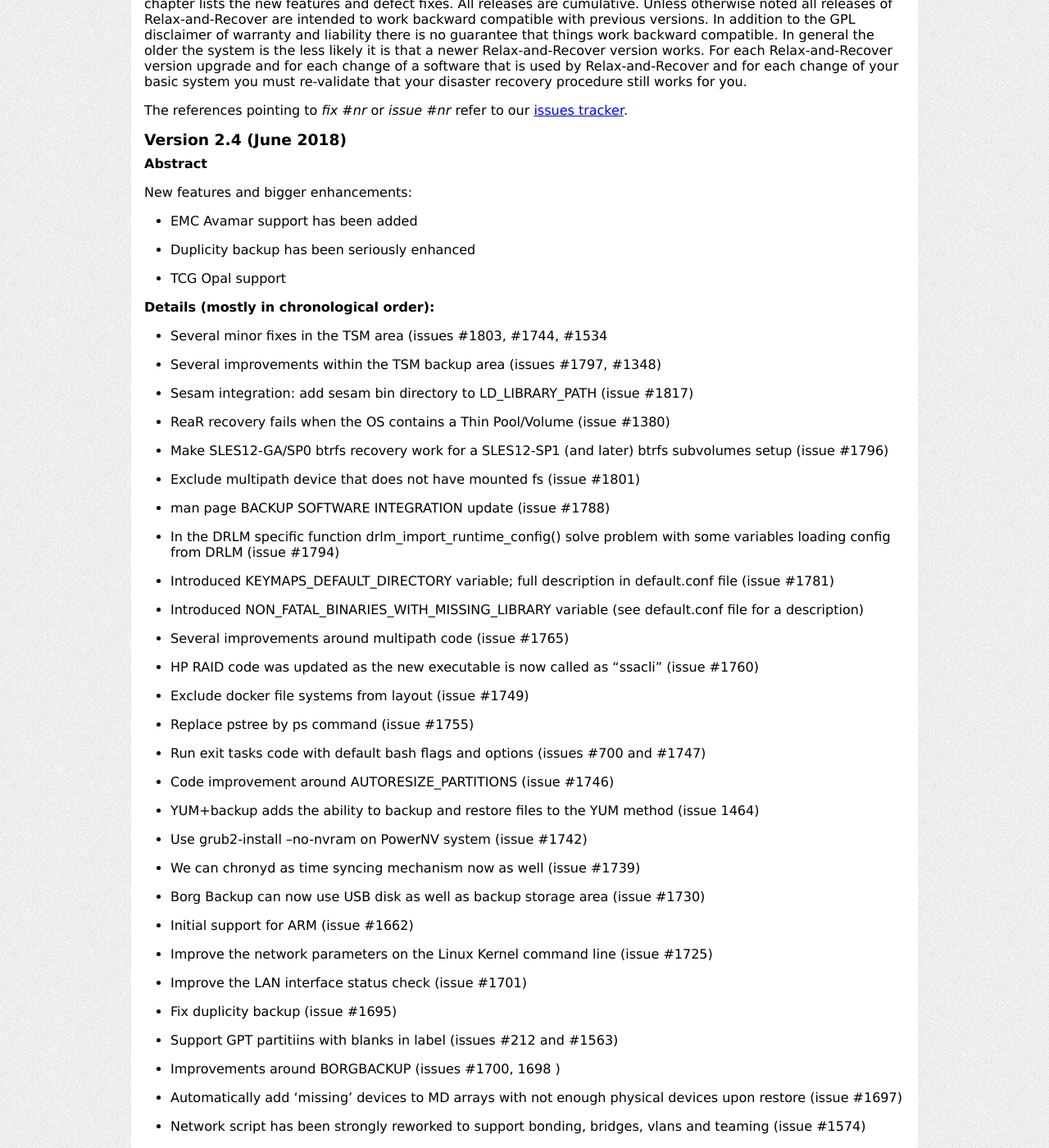
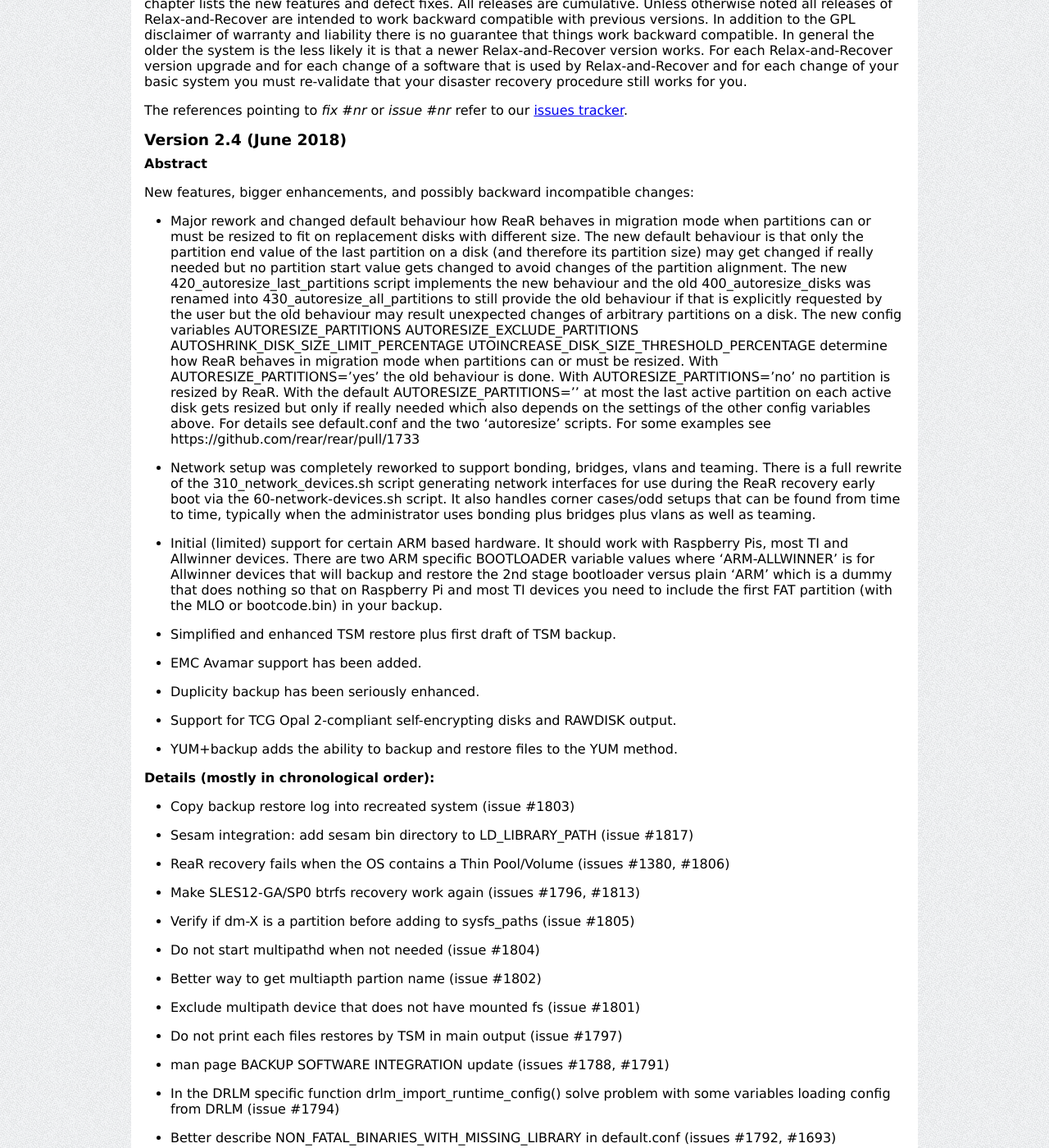
Before and after one commit to rear/rear.github.com, a Jekyll site: the page built from documentation/release-notes-2-4.md, in a window 1280 px wide and 1400 px high, scrolled down 2857 px. Shown: the whole window at 82% size. Built offline with Jekyll 4.4.1, drawn with Linux system fonts in a browser that asks for light colours; comment, search, counter and statistics services are not loaded; some of the changed text lies outside the part shown.

Commit message:
Further enhanced release-notes-2-4.md

```diff
--- a/documentation/release-notes-2-4.md
+++ b/documentation/release-notes-2-4.md
@@ -177,53 +177,119 @@
 
 #### Abstract
 
-New features and bigger enhancements:
+New features, bigger enhancements, and possibly backward incompatible changes:
 
-* EMC Avamar support has been added
+* Major rework and changed default behaviour how ReaR behaves
+in migration mode when partitions can or must be resized
+to fit on replacement disks with different size.
+The new default behaviour is that only the partition end value
+of the last partition on a disk (and therefore its partition size)
+may get changed if really needed but no partition start value
+gets changed to avoid changes of the partition alignment.
+The new 420_autoresize_last_partitions script implements
+the new behaviour and the old 400_autoresize_disks was
+renamed into 430_autoresize_all_partitions to still provide
+the old behaviour if that is explicitly requested by the user
+but the old behaviour may result unexpected changes
+of arbitrary partitions on a disk.
+The new config variables AUTORESIZE_PARTITIONS
+AUTORESIZE_EXCLUDE_PARTITIONS
+AUTOSHRINK_DISK_SIZE_LIMIT_PERCENTAGE
+UTOINCREASE_DISK_SIZE_THRESHOLD_PERCENTAGE
+determine how ReaR behaves in migration mode
+when partitions can or must be resized.
+With AUTORESIZE_PARTITIONS='yes' the old behaviour is done.
+With AUTORESIZE_PARTITIONS='no' no partition is resized by ReaR.
+With the default AUTORESIZE_PARTITIONS='' at most the last active
+partition on each active disk gets resized but only if really needed
+which also depends on the settings of the other config variables above.
+For details see default.conf and the two 'autoresize' scripts.
+For some examples see https://github.com/rear/rear/pull/1733
 
-* Duplicity backup has been seriously enhanced
+* Network setup was completely reworked to support bonding, bridges, vlans and teaming.
+There is a full rewrite of the 310_network_devices.sh script generating network interfaces
+for use during the ReaR recovery early boot via the 60-network-devices.sh script.
+It also handles corner cases/odd setups that can be found from time to time,
+typically when the administrator uses bonding plus bridges plus vlans as well as teaming.
 
-* TCG Opal support
+* Initial (limited) support for certain ARM based hardware.
+It should work with Raspberry Pis, most TI and Allwinner devices.
+There are two ARM specific BOOTLOADER variable values where
+'ARM-ALLWINNER' is for Allwinner devices that will backup and restore the 2nd stage bootloader
+versus plain 'ARM' which is a dummy that does nothing so that on Raspberry Pi and most TI devices
+you need to include the first FAT partition (with the MLO or bootcode.bin) in your backup.
+
+* Simplified and enhanced TSM restore plus first draft of TSM backup.
+
+* EMC Avamar support has been added.
+
+* Duplicity backup has been seriously enhanced.
+
+* Support for TCG Opal 2-compliant self-encrypting disks and RAWDISK output.
+
+* YUM+backup adds the ability to backup and restore files to the YUM method.
 
 #### Details (mostly in chronological order):
 
-* Several minor fixes in the TSM area (issues #1803, #1744, #1534
-
-* Several improvements within the TSM backup area (issues #1797, #1348)
+* Copy backup restore log into recreated system (issue #1803)
 
 * Sesam integration: add sesam bin directory to LD_LIBRARY_PATH (issue #1817)
 
-* ReaR recovery fails when the OS contains a Thin Pool/Volume (issue #1380)
+* ReaR recovery fails when the OS contains a Thin Pool/Volume (issues #1380, #1806)
 
-* Make SLES12-GA/SP0 btrfs recovery work for a SLES12-SP1 (and later) btrfs subvolumes setup (issue #1796)
+* Make SLES12-GA/SP0 btrfs recovery work again (issues #1796, #1813)
+
+* Verify if dm-X is a partition before adding to sysfs_paths (issue #1805)
+
+* Do not start multipathd when not needed (issue #1804)
+
+* Better way to get multiapth partion name (issue #1802)
 
 * Exclude multipath device that does not have mounted fs (issue #1801)
 
-* man page BACKUP SOFTWARE INTEGRATION update (issue #1788)
+* Do not print each files restores by TSM in main output (issue #1797)
+
+* man page BACKUP SOFTWARE INTEGRATION update (issues #1788, #1791)
 
 * In the DRLM specific function drlm_import_runtime_config() solve problem with some variables loading config from DRLM (issue #1794)
 
-* Introduced KEYMAPS_DEFAULT_DIRECTORY variable; full description in default.conf file (issue #1781)
+* Better describe NON_FATAL_BINARIES_WITH_MISSING_LIBRARY in default.conf (issues #1792, #1693)
 
-* Introduced NON_FATAL_BINARIES_WITH_MISSING_LIBRARY variable (see default.conf file for a description)
+* Introduced KEYMAPS_DEFAULT_DIRECTORY and KEYMAP variables, see the default.conf file (issues #1781, #1787)
 
-* Several improvements around multipath code (issue #1765)
+* Fix multipath partition replacement and multipath partition naming (issue #1765)
+
+* Skip LUKS encrypted disks when guessing bootloader (issue #1779)
+
+* First draft of TSM backup (issue #1348)
 
 * HP RAID code was updated as the new executable is now called as "ssacli" (issue #1760)
 
 * Exclude docker file systems from layout (issue #1749)
 
-* Replace pstree by ps command (issue #1755)
+* Added migation mode confirmation at beginning of finalize stage (issue #1758)
 
-* Run exit tasks code with default bash flags and options (issues #700 and #1747)
+* Show descendant processes PIDs with their commands in the log via pstree or ps as fallback (issues #1755, #1756)
 
-* Code improvement around AUTORESIZE_PARTITIONS (issue #1746)
+* Check for 'Hah!IdontNeedEFI' GUID number for a GPT BIOS boot partition (issues #1752, #1754, #1780)
 
-* YUM+backup adds the ability to backup and restore files to the YUM method (issue 1464)
+* Fixed invalid reported return code (always 0) upon NBU restoration failure (issue #1751)
 
-* Use grub2-install --no-nvram on PowerNV system (issue #1742)
+* Run exit tasks code with default bash flags and options (issues #700, #1747, #1748)
 
-* We can chronyd as time syncing mechanism now as well (issue #1739)
+* Major rework and changed default behaviour regarding AUTORESIZE_PARTITIONS (issues #102, #1731, #1733, #1746)
+
+* YUM+backup adds the ability to backup and restore files to the YUM method (issues #1464, #1740)
+
+* Add dbus user and group by default (issues #1710, #1743)
+
+* Add gsk libs to TSM_LD_LIBRARY_PATH (issue #1744)
+
+* Use 'grub2-install --no-nvram' on PowerNV system (issue #1742)
+
+* We can use chronyd as time syncing mechanism now as well (issue #1739)
+
+* Trace and fix broken symbolic links in rootfs (issues #1638, #1734)
 
 * Borg Backup can now use USB disk as well as backup storage area (issue #1730)
 
@@ -231,23 +297,37 @@
 
 * Improve the network parameters on the Linux Kernel command line (issue #1725)
 
-* Improve the LAN interface status check (issue #1701)
+* Clean termination of descendant processes (issues #1712, #1720)
+
+* Simpler and more fail-safe SLE btrfs-example.conf files (issues #1714, #1716)
+
+* Use a fallback to get interface state using the 'carrier' status (issues #1701, #1719)
 
 * Fix duplicity backup (issue #1695)
 
-* Support GPT partitiins with blanks in label (issues #212 and #1563)
+* Include Bareos plugin directory to make bareos-fd start reliably (issues #1692, #1708)
 
-* Improvements around BORGBACKUP (issues #1700, 1698 )
+* Again support GPT partition names with blanks (issues #212, #1563, #1706)
+
+* Improvements around Borg Backup (issues #1698, #1700)
 
 * Automatically add 'missing' devices to MD arrays with not enough physical devices upon restore (issue #1697)
 
-* Network script has been strongly reworked to support bonding, bridges, vlans and teaming (issue #1574)
+* Network setup was completely reworked to support bonding, bridges, vlans and teaming (issue #1574)
 
 * Fixed restore backup when BACKUP_INTEGRITY_CHECK=1 (issue #1685)
 
 * Support TCG Opal 2-compliant self-encrypting disks and RAWDISK output (issue #1659)
 
-* Add EMC Avamar backup (issues #1677, #1621)
+* Add EMC Avamar backup (issues #1621, #1677, #1687)
+
+* Avoid falsely detected changed layout for 'rear checklayout' (issues #1657, #1658, #1673)
+
+* Simplified TSM dsmc restore and improved TSM connection test (issues #1534, #1643, #1645)
+
+* Duplicity with duply waits forever (issues #1664, #1672)
+
+* Duplicity: Add Support for NETFS URLs (issues #1554, #1665, #1668, #1669)
 
 * Any many minor fixes (too many to list them all - use git log to view them)
   A big thank you to all contributors as without you it would be impossible to keep up with the development
```
